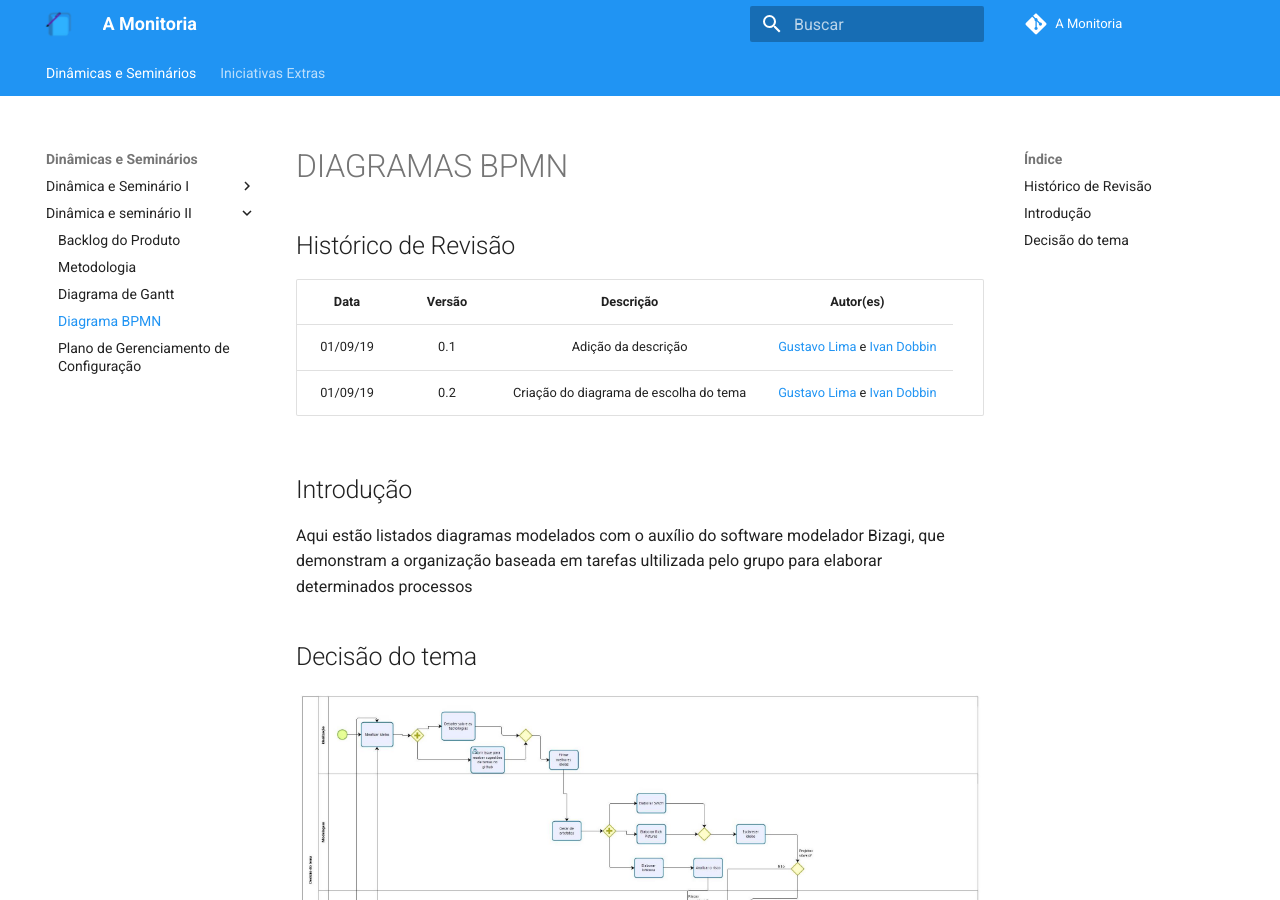
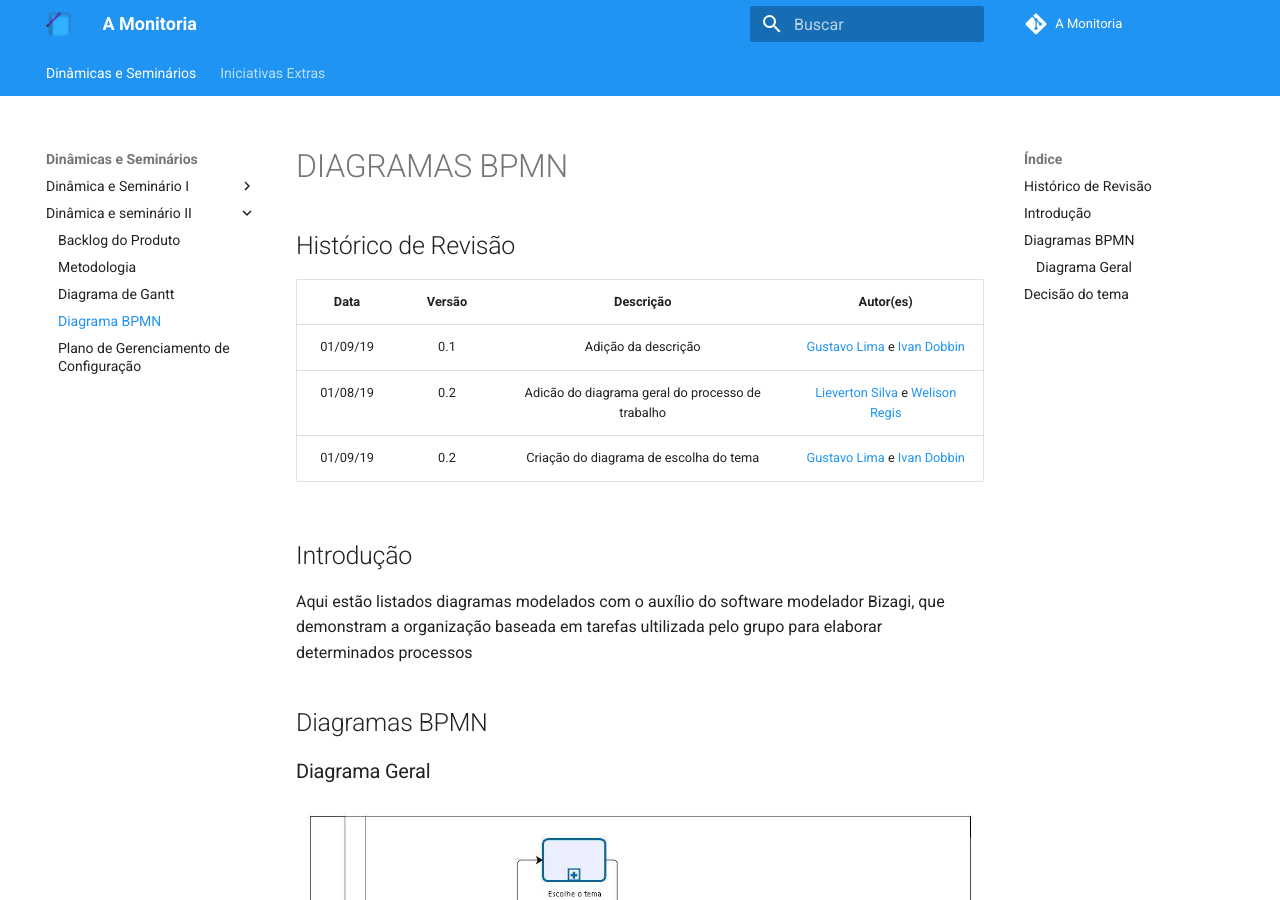
Before and after one commit to 2019-2-arquitetura-desenho/wiki, an MkDocs documentation site: the page built from docs/dinamica_seminario_II/diagrama_bpmn.md, in a window 1280 px wide and 900 px high. Built offline with MkDocs 1.6.1 and Material for MkDocs 9.7.7, drawn with Linux system fonts in a browser that asks for light colours; comment, search, counter and statistics services are not loaded; old or Windows-style settings are respelled for this version of MkDocs.

Commit message:
Add general bpmn diagram.
Co-authored-by: Welison Almeida <welison.almeida.923@gmail.com>
Co-authored-by: Lieverton Santos <lievertom@gmail.com>

```diff
--- a/docs/dinamica_seminario_II/diagrama_bpmn.md
+++ b/docs/dinamica_seminario_II/diagrama_bpmn.md
@@ -4,12 +4,19 @@
 | Data | Versão | Descrição | Autor(es)|
 |:----:|:------:|:---------:|:--------:|
 | 01/09/19 | 0.1 | Adição da descrição | [Gustavo Lima](https://github.com/gustavolima00) e [Ivan Dobbin](https://github.com/darmsDD)|
+| 01/08/19 | 0.2 | Adicão do diagrama geral do processo de trabalho | [Lieverton Silva](https://github.com/lievertom) e [Welison Regis](https://github.com/WelisonR) |
 | 01/09/19 | 0.2 | Criação do diagrama de escolha do tema | [Gustavo Lima](https://github.com/gustavolima00) e [Ivan Dobbin](https://github.com/darmsDD)|
 
 ## Introdução
 
 Aqui estão listados diagramas modelados com o auxílio do software modelador Bizagi, que demonstram a organização baseada em tarefas ultilizada pelo grupo para elaborar determinados processos
 
+## Diagramas BPMN
+
+### Diagrama Geral
+
+![Diagrama Geral do Processo](assets/img/bpmn_processo_geral.jpg)
+
 ## Decisão do tema
 
 ![](assets/img/bpmn_decisao_tema.jpg)
```
Also changed, not shown: docs/dinamica_seminario_II/assets/img/bpmn_processo_geral.jpg (added).
